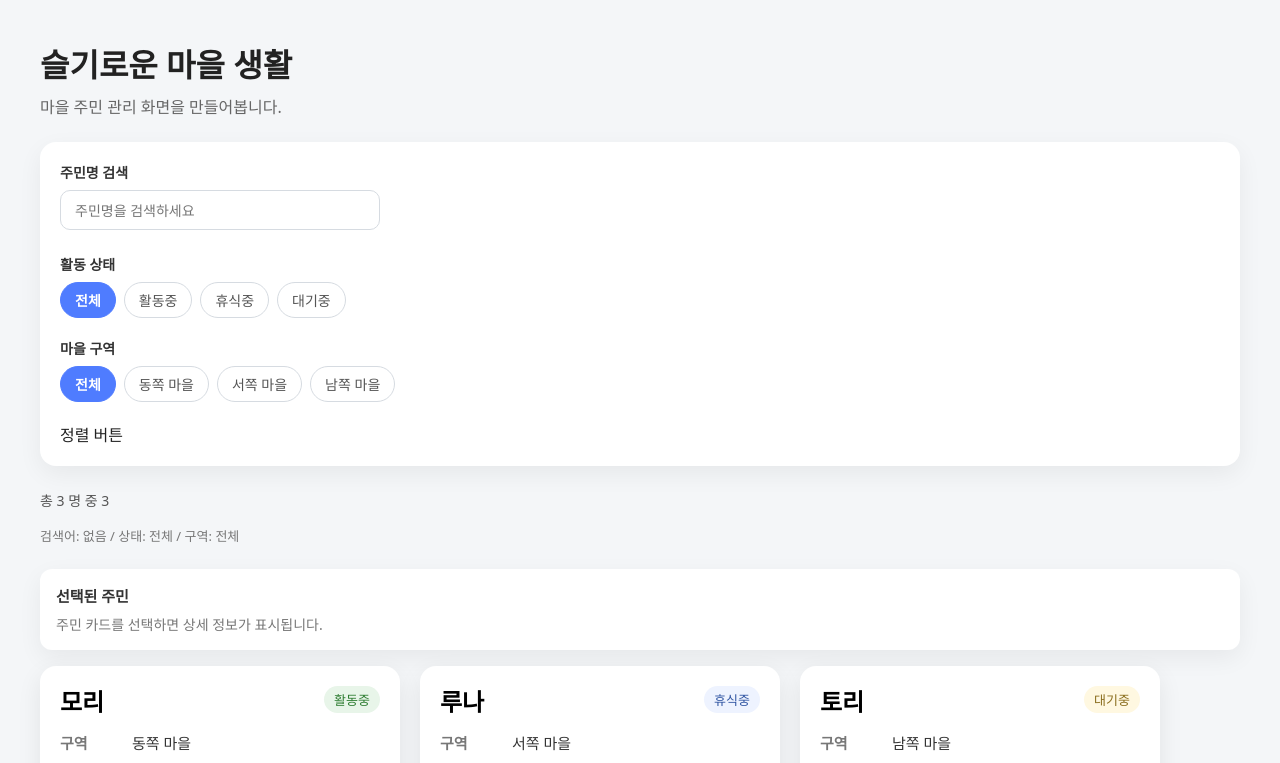
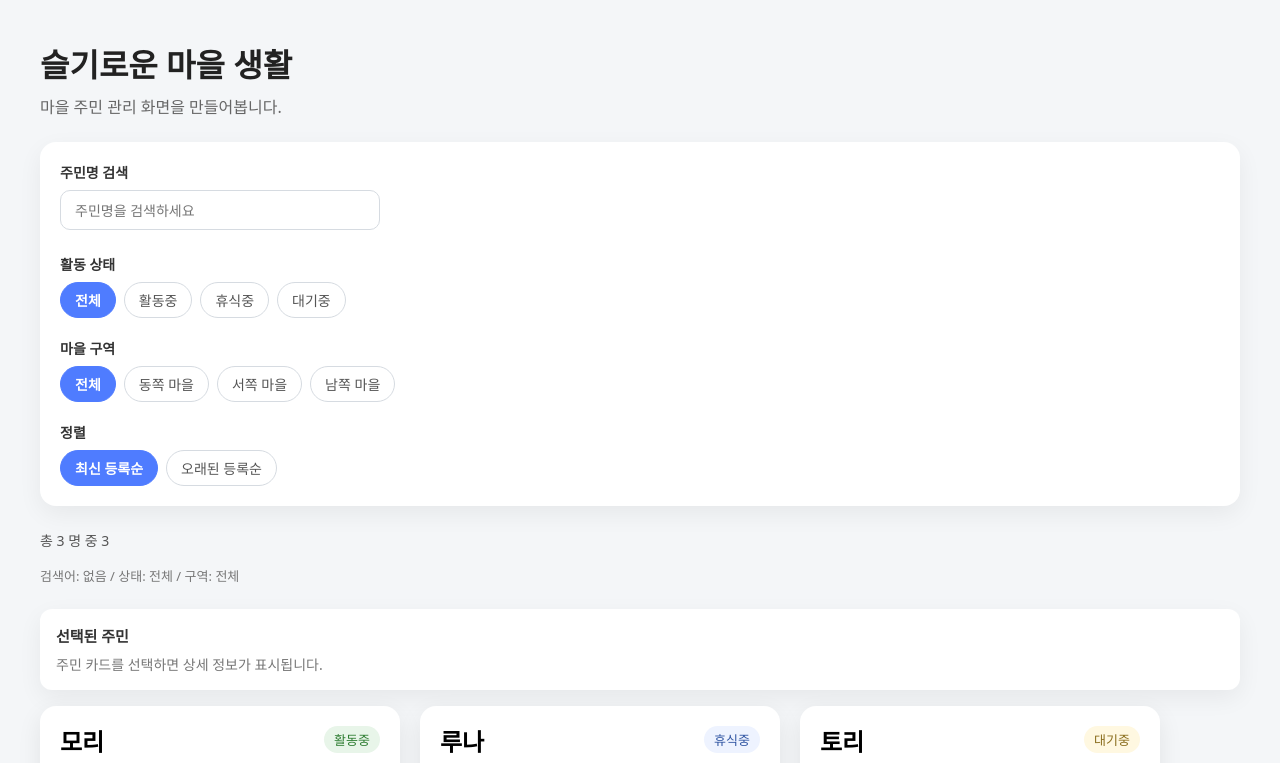
Before and after one commit to JEON-DONG-HEE/wise-village-life, a React (Vite) app: page / in a window 1280 px wide. Shown: the top 763 px of the page. Built offline with nearby package versions, Linux system fonts and the light colour scheme.

Commit message:
정렬 버튼 상태 추가

```diff
--- a/src/App.tsx
+++ b/src/App.tsx
@@ -86,7 +86,7 @@ function App() {
           onChangeArea={setSelectedArea}
         />
 
-        <SortButtons />
+        <SortButtons sortOrder={sortOrder} onChangeSortOrder={setSortOrder} />
       </div>
 
       <FilterSummary
--- a/src/components/SortButtons.tsx
+++ b/src/components/SortButtons.tsx
@@ -1,5 +1,41 @@
-function SortButtons() {
-  return <div>정렬 버튼</div>;
+import type { SortOrder } from "../types/resident";
+
+type SortButtonsProps = {
+  sortOrder: SortOrder;
+  onChangeSortOrder: (sortOrder: SortOrder) => void;
+};
+
+function SortButtons({ sortOrder, onChangeSortOrder }: SortButtonsProps) {
+  return (
+    <div className="filter-group">
+      <p id="sort-button-title" className="filter-title">
+        정렬
+      </p>
+
+      <div
+        className="filter-area"
+        role="group"
+        aria-labelledby="sort-button-title"
+      >
+        <button
+          type="button"
+          className={sortOrder === "latest" ? "is-active" : ""}
+          aria-pressed={sortOrder === "latest"}
+          onClick={() => onChangeSortOrder("latest")}
+        >
+          최신 등록순
+        </button>
+        <button
+          type="button"
+          className={sortOrder === "oldest" ? "is-active" : ""}
+          aria-pressed={sortOrder === "oldest"}
+          onClick={() => onChangeSortOrder("oldest")}
+        >
+          오래된 등록순
+        </button>
+      </div>
+    </div>
+  );
 }
 
 export default SortButtons;
```
